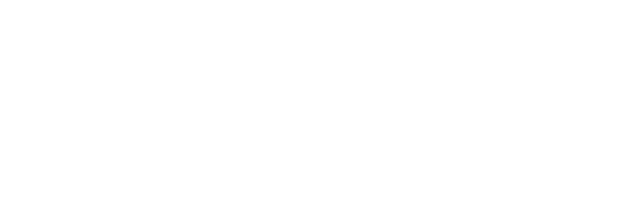
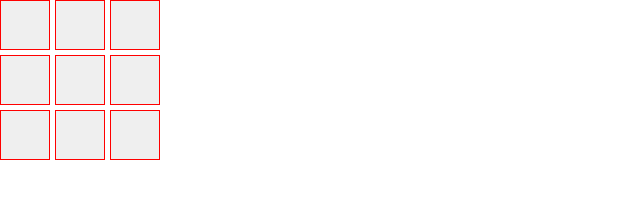
Before and after one commit to gilbert-alex/tic-tac-toe, a plain HTML site: page index.html in a window 1280 px wide. Shown: the whole page, without its empty margins (0-640 px from the left). Drawn offline with Linux system fonts and the light colour scheme.

Commit message:
Add GUI rough draft

```diff
--- a/index.html
+++ b/index.html
@@ -8,6 +8,22 @@
     <script src="./script.js" defer></script>
 </head>
 <body>
-
+    <div class="board">
+        <div class="boardRow">
+            <button id="00" name='0-0' class="boardSpace"></button>
+            <button id="01" name='0-1' class="boardSpace"></button>
+            <button id="02" name='0-2' class="boardSpace"></button>
+        </div>
+        <div class="boardRow">
+            <button id="10" name='1-0' class="boardSpace"></button>
+            <button id="11" name='1-1' class="boardSpace"></button>
+            <button id="12" name='1-2' class="boardSpace"></button>
+        </div>
+        <div class="boardRow">
+            <button id="20" name='2-0' class="boardSpace"></button>
+            <button id="21" name='2-1' class="boardSpace"></button>
+            <button id="22" name='2-2' class="boardSpace"></button>
+        </div>
+    </div>
 </body>
 </html>
--- a/script.js
+++ b/script.js
@@ -2,10 +2,6 @@
 const TicTakToe = (function () {
 
     function GameBoard() {
-        /* 3x3 grid
-            An array of three member arrays of size 3
-            Each child array is a space to hold player information
-        */
         const size = 3;
         const board = [];
 
@@ -18,7 +14,6 @@ const TicTakToe = (function () {
         }
 
         const getBoard = () => board;
-        const getSpace = (row, col) => board[row][col];
         const fillSpace = (symbol, row, col) => {
             if (board[row][col].getValue() === null) {
                 board[row][col].addSymbol(symbol);
@@ -27,7 +22,6 @@ const TicTakToe = (function () {
                 console.log(`Invalid Move: Row:${row} Col:${col} is already taken.`)
                 return false;
             }
-
         }
         const getValues = () => {
             let values = board.map( (row) => row.map( (cell) => {
@@ -36,8 +30,7 @@ const TicTakToe = (function () {
             return values;
         }
 
-        // exposed to the IIFE
-        return {getBoard, getSpace, fillSpace, getValues};
+        return {getBoard, fillSpace, getValues};
     }
 
     function BoardSpace() {
@@ -95,13 +88,11 @@ const TicTakToe = (function () {
         const checkWinner = (row, col) => {
             // check win along row
             let matchedRow = board.getValues()[row].filter((space) => space === currentPlayer.symbol);
-            console.log(`row: ${matchedRow}`);
+            // console.log(`row: ${matchedRow}`);
 
             // check win along column
-            // let activeCol = board.getBoard().map((row) => row[col].getValue());
-            // let matchedCol = activeCol.filter((space) => space === currentPlayer.symbol);
             let matchedCol = board.getValues().map((row) => row[col]).filter((space) => space === currentPlayer.symbol);
-            console.log(`col: ${matchedCol}`);
+            // console.log(`col: ${matchedCol}`);
 
             // check win along diagonal top left bottom right (tlbr)
             let tlbr = [];
@@ -109,7 +100,7 @@ const TicTakToe = (function () {
                 tlbr.push(board.getBoard()[i][i].getValue());
             }
             let matchedTlbr = tlbr.filter((space) => space === currentPlayer.symbol);
-            console.log(`d1: ${matchedTlbr}`);
+            // console.log(`d1: ${matchedTlbr}`);
 
             // check win along diagonal bottom left top right (bltr)
             let bltr = [];
@@ -117,7 +108,7 @@ const TicTakToe = (function () {
                 bltr.push(board.getValues()[j].at(-(j+1)));
             }
             let matchedBltr = bltr.filter((space) => space === currentPlayer.symbol);
-            console.log(`d2: ${matchedBltr}`);
+            // console.log(`d2: ${matchedBltr}`);
 
             if (matchedRow.length === 3 ||
                 matchedCol.length === 3 ||
@@ -137,7 +128,7 @@ const TicTakToe = (function () {
             if (emptySpaces === 0) {
                 gameOver = true
             };
-            console.log(`there are ${emptySpaces} empty spaces left`);
+            // console.log(`there are ${emptySpaces} empty spaces left`);
         }
         const endGame = () => {
             if (gameOver) {
@@ -149,7 +140,7 @@ const TicTakToe = (function () {
                 if (makeMove(row, col)) {
                     checkWinner(row, col);
                     checkTie();
-                    viewBoard();
+                    // viewBoard();
                     endGame();
                     switchPlayer();
                 } else {
@@ -160,20 +151,33 @@ const TicTakToe = (function () {
                 console.log('game is already over');
             }
         }
+        const getPlayer = () => currentPlayer.symbol;
 
         // public methods
-        return {getBoard, playerTurn};
+        return {playerTurn, getPlayer};
     }
 
     // creating method
     return {GameController};
 })();
 
+function screenController() {
+    const game = TicTakToe.GameController();
+    const boardDiv = document.querySelector('.board');
 
+    const boardSpaces = boardDiv.querySelectorAll('button');
+    boardSpaces.forEach((space) => {
+        space.addEventListener('click', () => {
+            let [row, col] = space.getAttribute('name').split('-');
+            space.textContent = game.getPlayer();
+            game.playerTurn(row, col);
+        })
+    })
+}
 
 
 // test
-const game1 = TicTakToe.GameController();
+// const game1 = TicTakToe.GameController();
 
 /* test invalid move and auto player switch*/
 // game1.playerTurn(0,0);
@@ -218,3 +222,6 @@ const game1 = TicTakToe.GameController();
 // game1.playerTurn(0,2);
 // game1.playerTurn(1,2);
 // game1.playerTurn(2,2);
+
+/* test display */
+screenController();
--- a/style.css
+++ b/style.css
@@ -5,3 +5,28 @@
     padding: 0px;
     margin: 0px;
 }
+
+.board {
+    display: grid;
+    grid-template-columns: 1fr;
+    grid-template-rows: repeat(3, 50px);
+    gap: 5px;
+}
+
+.boardRow {
+    display: grid;
+    grid-template-columns: repeat(3, 50px);
+    grid-template-rows: 50px;
+    gap: 5px;
+}
+
+.boardSpace {
+    border: 1px solid red;
+    display: grid;
+    grid-template-columns: 1fr;
+    grid-template-rows: 1fr;
+}
+
+button {
+    text-align: center;
+}
```
